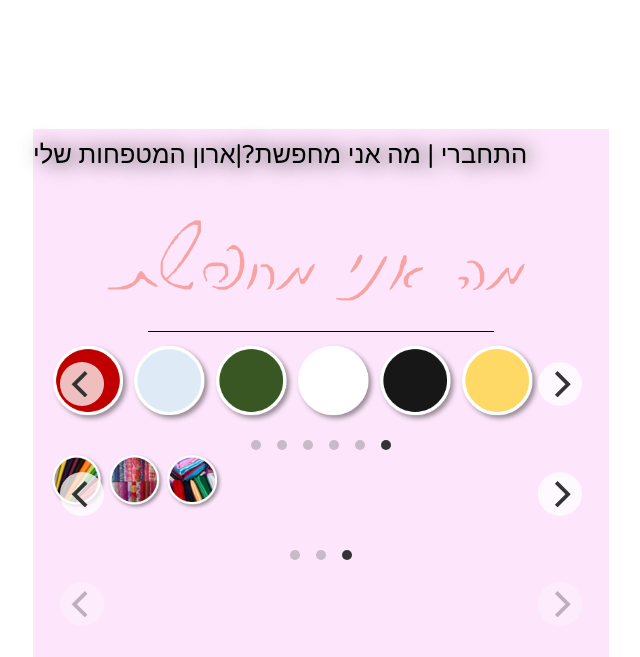
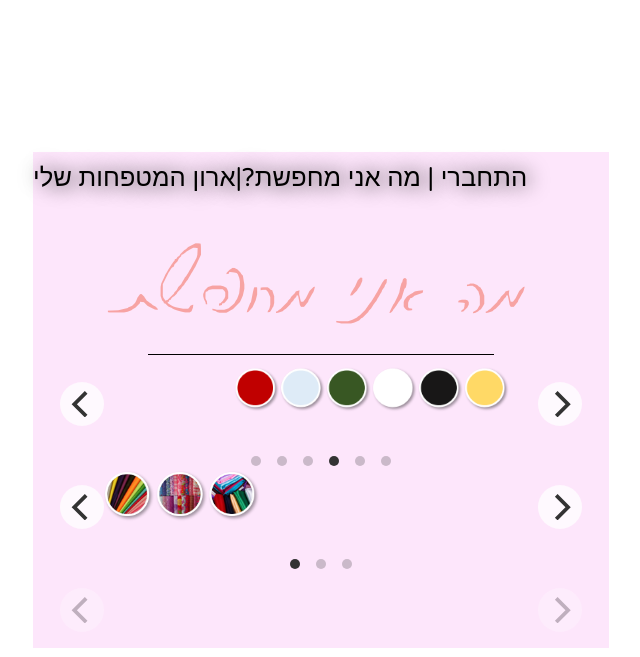
Before and after one commit to avishome/avishome.github.io, a plain HTML site: page mit/m2.html in a window 1280 px wide. Shown: the top 657 px of the page, without its empty margins (319-959 px from the left). Drawn offline with nearby package versions, Linux system fonts and the light colour scheme; files whose address does not match are found by name.

Commit message:
load problems

```diff
--- a/mit/m2.html
+++ b/mit/m2.html
@@ -7,7 +7,7 @@
   <!-- CSS -->
 <link rel="stylesheet" href="https://unpkg.com/flickity@2/dist/flickity.min.css">
 <!-- JavaScript -->
-<script src="https://unpkg.com/flickity@2/dist/flickity.pkgd.min.js"></script>
+<script src="https://npmcdn.com/flickity@2/dist/flickity.pkgd.js"></script>
 
 <script>
 
@@ -67,16 +67,19 @@ min = Math.min(window.innerHeight,window.innerWidth)
 	sea = [];
 	pass = false;
 	}
+
 	function Aj(ob){
 		$.ajax( {
 		  url: "https://us-central1-vivid-fragment-225620.cloudfunctions.net/function-3",
 		  dataType: "jsonp",
 		  data: ob,
 		  success: function( data ) {
-			for(It of data){
+		  	for(It of data){
 				console.log(searchItems.push({"tag":ob,"data":It,"obj":$("<div id="+Math.random()+" class='carousel-cell'><img src='pic/"+It.picture+"' /></div>")}));
-				setTimeout(function(x){$('.main-carousel').last().flickity( 'append',searchItems[x].obj );}, (searchItems.length%10)*30,searchItems.length-1);
+				setTimeout(function(x){$('.main-carousel').last().flickity( 'append',searchItems[x].obj );}, (searchItems.length%10)*300,searchItems.length-1);
 			}
+			searchItems[searchItems.length-1].obj.children().first().on("load",()=>{alert("x");for(i=0;i<10;i++){$('.main-carousel').last().flickity( 'previous', true )}})
+
 		  }
 		  }).fail(function() {
 				console.log("בעיית תקשורת");
@@ -117,8 +120,12 @@ min = Math.min(window.innerHeight,window.innerWidth)
 	$(()=>{$('.main-carousel').flickity({
   // options
   cellAlign: 'left',
+   lazyLoad: true,
   wrapAround: true
-});})
+});});
+$(()=>{for(i=0;i<10;i++){$('.main-carousel').first().flickity( 'previous', true )}})
+$(()=>{for(i=0;i<10;i++){$('.main-carousel').first().next().flickity( 'previous', true )}})
+
 </script>
 <link href="https://fonts.googleapis.com/css?family=Varela+Round&amp;subset=hebrew" rel="stylesheet">
 <link rel="stylesheet" href="style.css" type="text/css" media="all">
@@ -386,17 +393,17 @@ footer{
 
 
 			<div class="main-carousel Fsl" >
-  <div class="carousel-cell"><img v="red" src="pic/c3.png" alt="" /></div>
-  <div class="carousel-cell"><img v="blue" src="pic/c2.png" alt="" /></div>
-  <div class="carousel-cell"><img v="green" src="pic/c4.png" alt="" /></div>
-    <div class="carousel-cell"><img v="white" src="pic/c6.png" alt="" /></div>
-  <div class="carousel-cell"><img v="black" src="pic/c5.png" alt="" /></div>
-  <div class="carousel-cell"><img v="yellow" src="pic/c1.png" alt="" /></div>
+  <div class="carousel-cell"><img v="red" data-flickity-lazyload="pic/c3.png" alt="" /></div>
+  <div class="carousel-cell"><img v="blue" data-flickity-lazyload="pic/c2.png" alt="" /></div>
+  <div class="carousel-cell"><img v="green" data-flickity-lazyload="pic/c4.png" alt="" /></div>
+    <div class="carousel-cell"><img v="white" data-flickity-lazyload="pic/c6.png" alt="" /></div>
+  <div class="carousel-cell"><img v="black" data-flickity-lazyload="pic/c5.png" alt="" /></div>
+  <div class="carousel-cell"><img v="yellow" data-flickity-lazyload="pic/c1.png" alt="" /></div>
 </div>
 			<div class="main-carousel Ssl" >
-  <div class="carousel-cell"><img v="mesi" src="pic/r3.png" alt="" /></div>
-  <div class="carousel-cell"><img v="sqer" src="pic/r2.png" alt="" /></div>
-  <div class="carousel-cell"><img v="points" src="pic/r1.png" alt="" /></div>
+  <div class="carousel-cell"><img v="mesi" data-flickity-lazyload="pic/r3.png" alt="" /></div>
+  <div class="carousel-cell"><img v="sqer" data-flickity-lazyload="pic/r2.png" alt="" /></div>
+  <div class="carousel-cell"><img v="points" data-flickity-lazyload="pic/r1.png" alt="" /></div>
 			</div>
 	<!--div class="article">
 		<article style="height: 15%; overflow: hidden;">
```
